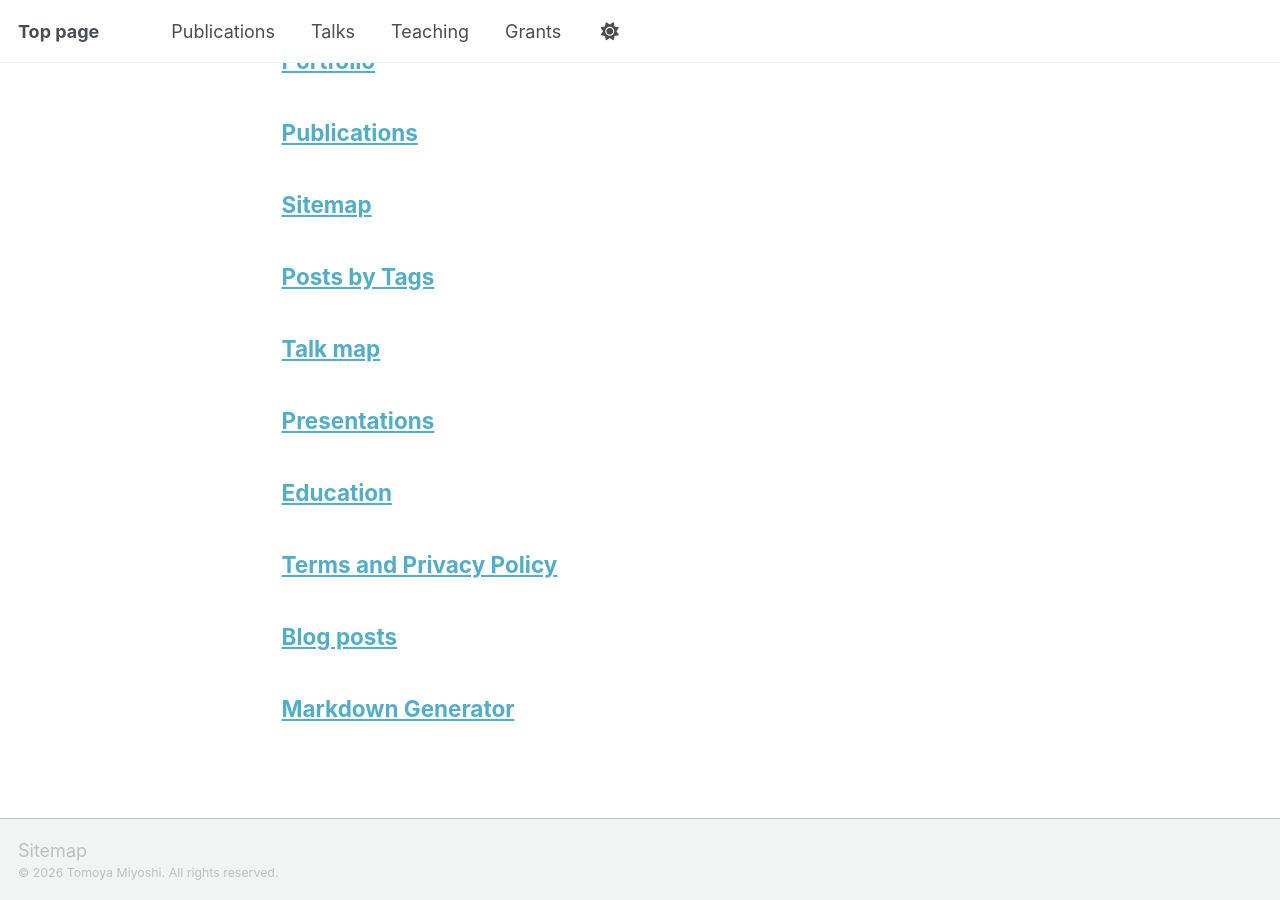
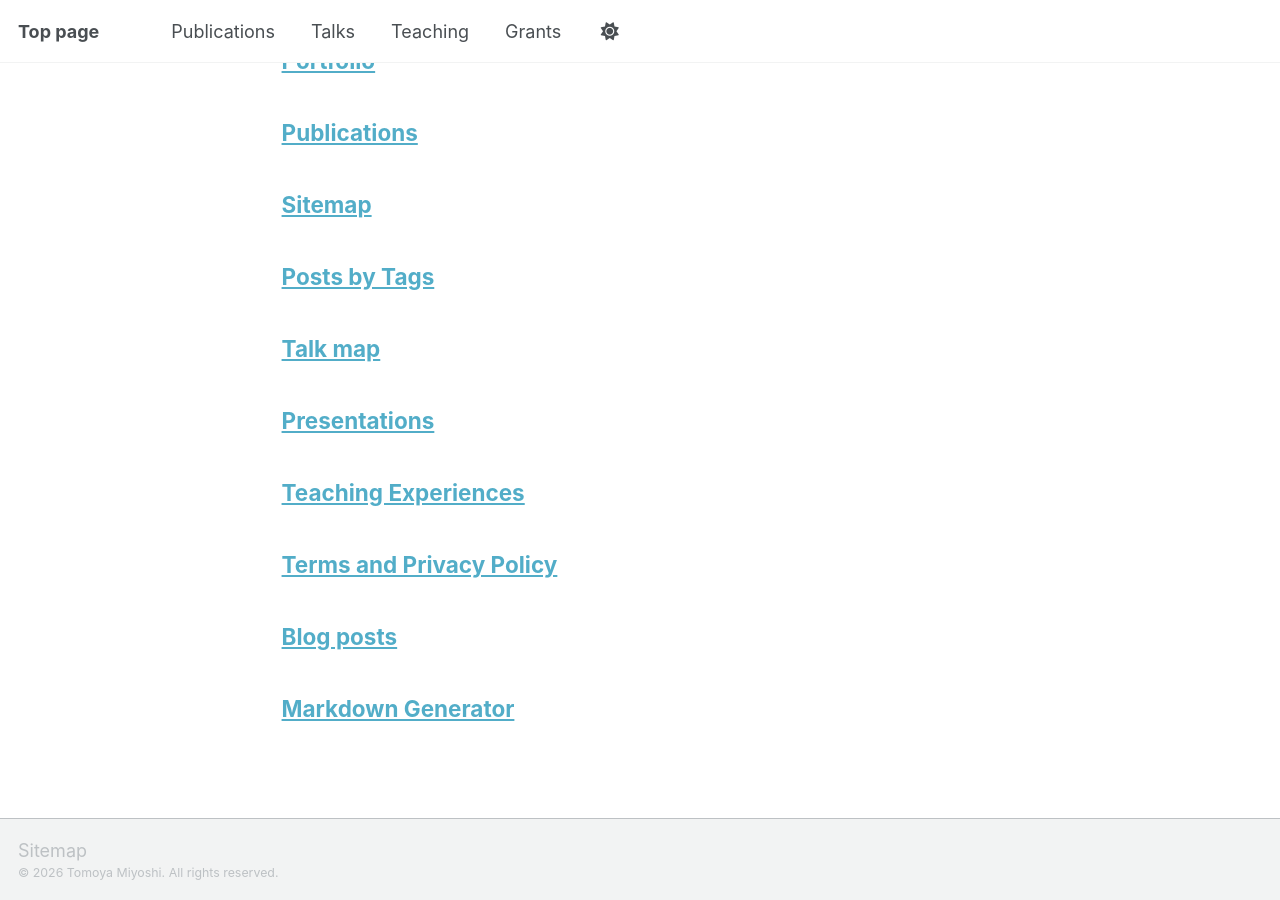
Before and after one commit to 1-miyoshi/1-miyoshi-e.github.io, a Jekyll site: the page built from _pages/page-archive.html, in a window 1280 px wide and 900 px high, scrolled down 989 px. Built offline with Jekyll 4.4.1, drawn with Linux system fonts in a browser that asks for light colours; a script bundle is joined from its source files by our own code; library files that are not in the unit come from our copies.

Commit message:
Update teaching.md

```diff
--- a/_pages/teaching.md
+++ b/_pages/teaching.md
@@ -1,10 +1,10 @@
 ---
 layout: archive
-title: "Education"
+title: "Teaching Experiences"
 permalink: /teaching/
 author_profile: true
 ---
 
-<iframe src="https://researchmap.jp/tmiyoshi/teaching_experience" style="width:100%; height:800px; border:none;"></iframe>
+<iframe src="https://researchmap.jp/tmiyoshi/teaching_experience?lang=en" style="width:100%; height:800px; border:none;"></iframe>
 
-<p><a href="https://researchmap.jp/tmiyoshi/teaching_experience" target="_blank" class="btn btn--info">Researchmap</a></p>
+<p><a href="https://researchmap.jp/tmiyoshi/teaching_experience?lang=en" target="_blank" class="btn btn--info">Researchmap</a></p>
```
